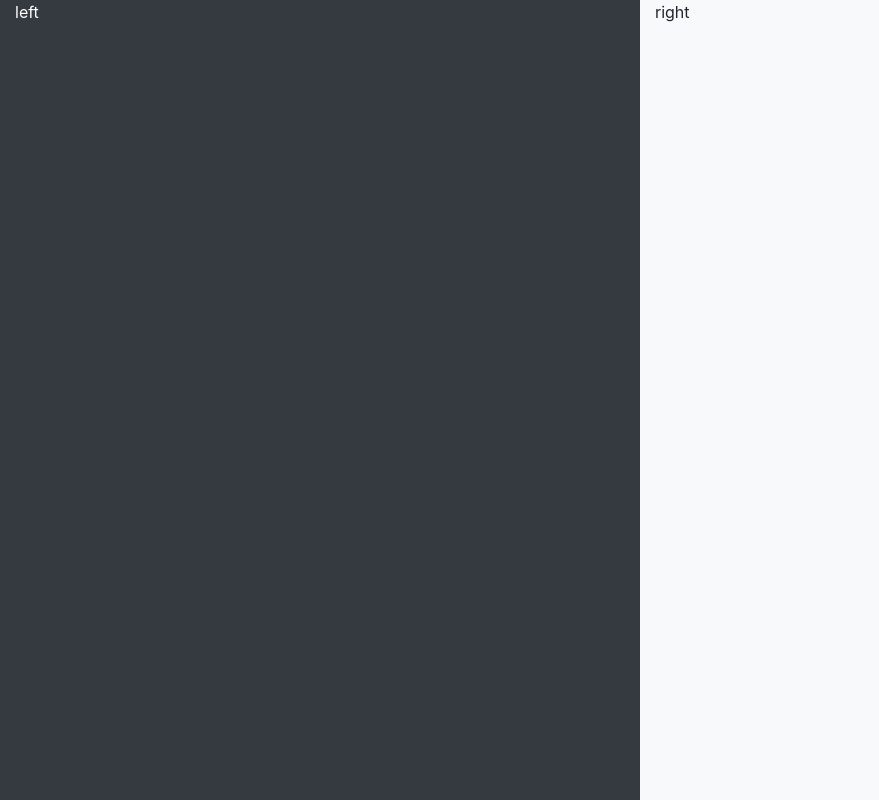
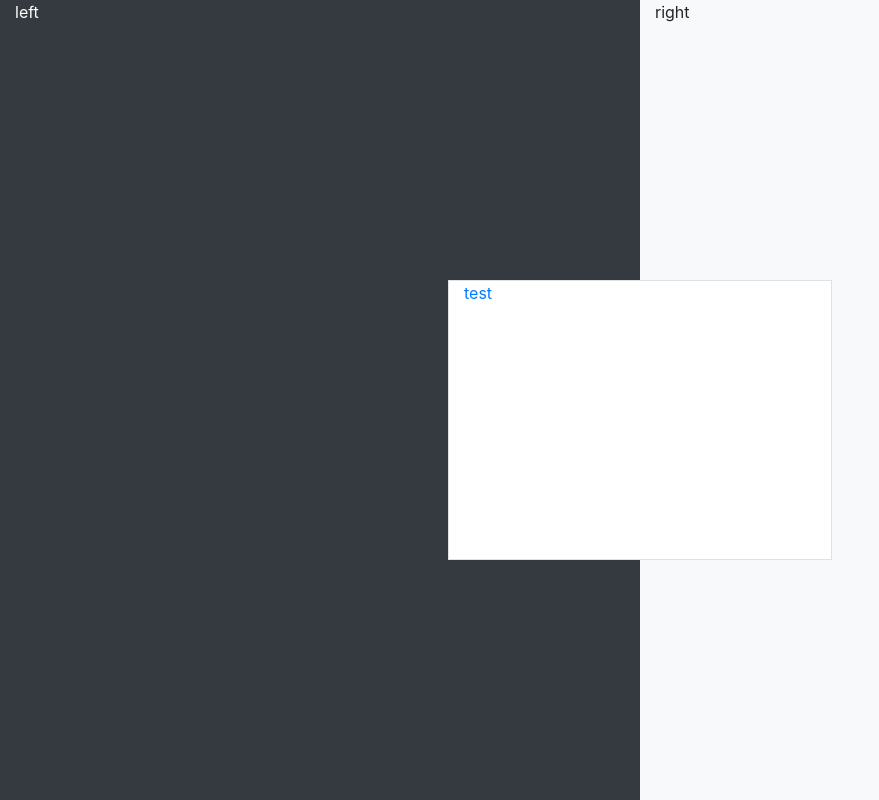
Before and after one commit to lappjeff/Github-Purge, an Angular app: page / in a window 1280 px wide. Shown: the whole page, without its empty margins (0-879 px from the left). Built offline with nearby package versions, Linux system fonts and the light colour scheme.

Commit message:
Centered login popup on screen

```diff
--- a/src/app/app.component.html
+++ b/src/app/app.component.html
@@ -2,8 +2,8 @@
   <div class="container-fluid total-container">
     <div class="row">
       <div class="col bg-dark text-white bg-column">left</div>
-      <div class="col bg-light  bg-column">right</div>
+      <div class="col bg-light bg-column">right</div>
+      <app-login></app-login>
     </div>
-    <!-- <app-login></app-login> -->
   </div>
 </router-outlet>
--- a/src/app/login/login.component.html
+++ b/src/app/login/login.component.html
@@ -1 +1 @@
-<div class="col border ">test</div>
+<div class="col border text-primary position-fixed login">test</div>
--- a/src/app/login/login.component.scss
+++ b/src/app/login/login.component.scss
@@ -0,0 +1,7 @@
+.login {
+  background: white;
+  top: 35%;
+  left: 35%;
+  width: 30%;
+  height: 35vh;
+}
```
